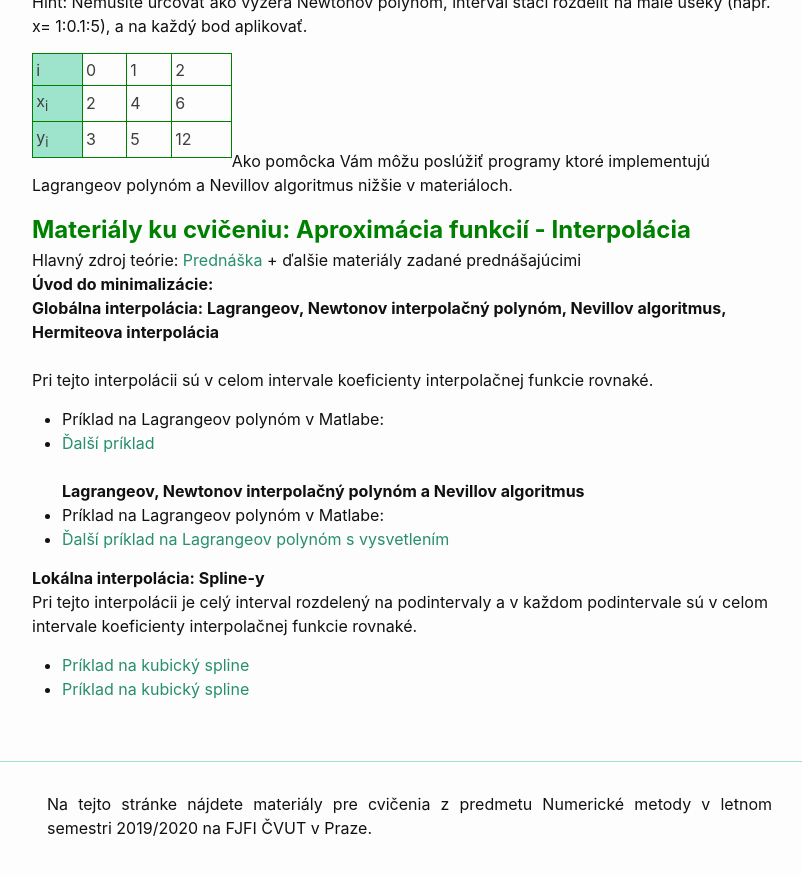
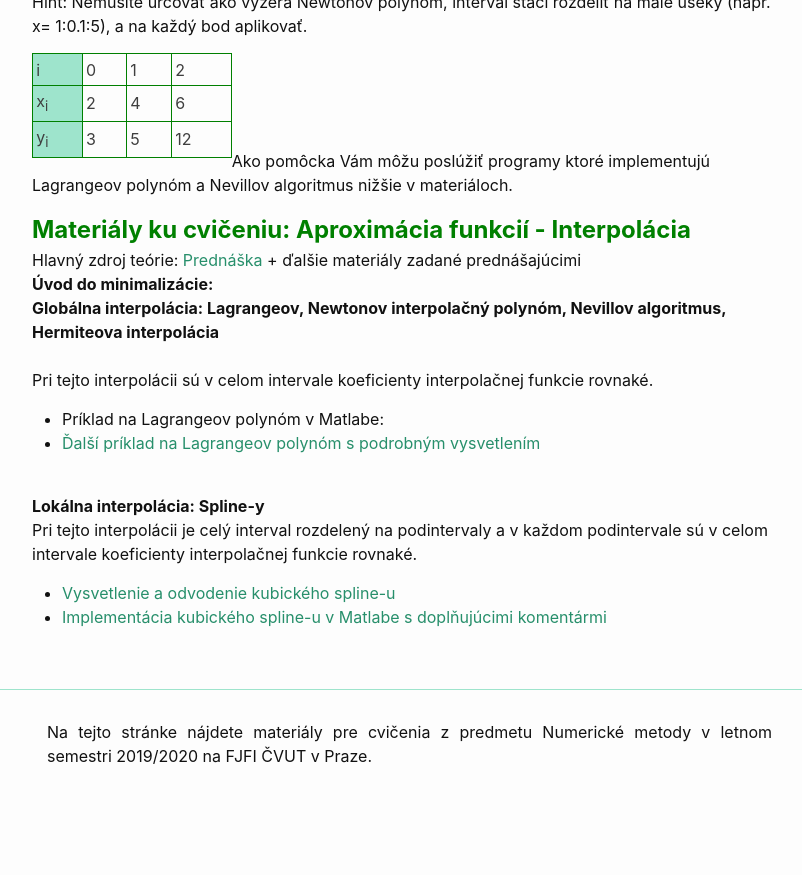
Before and after one commit to maslarova/maslarova.github.io, a Jekyll site: the page built from _posts/2020-03-27-cvicenie5.md, in a window 1280 px wide and 900 px high, scrolled down 693 px. Shown: the top 875 px of the window, without its empty margins (238-1040 px from the left). Built offline with Jekyll 4.4.1, drawn with Linux system fonts in a browser that asks for light colours; after the commit the page ends 1521 px from its top, so only the background shows below that.

Commit message:
uprava textu

```diff
--- a/_posts/2020-03-27-cvicenie5.md
+++ b/_posts/2020-03-27-cvicenie5.md
@@ -76,11 +76,6 @@ Hint: Nemusíte určovať ako vyzerá Newtonov polynóm, interval stačí rozdel
 <br />
 Ako pomôcka Vám môžu poslúžiť programy ktoré implementujú Lagrangeov polynóm a Nevillov algoritmus nižšie v materiáloch.
 
-
-
-
-
-
 <font size="5">  <span style="color:green"><b>Materiály ku cvičeniu: Aproximácia funkcií - Interpolácia</b></span></font>
 
  Hlavný zdroj teórie: [Prednáška](http://kfe.fjfi.cvut.cz/~limpouch/numet/aprox.pdf) + ďalšie materiály zadané prednášajúcimi <br />
@@ -89,14 +84,10 @@ Ako pomôcka Vám môžu poslúžiť programy ktoré implementujú Lagrangeov po
 <br />
 Pri tejto interpolácii sú v celom intervale koeficienty interpolačnej funkcie rovnaké.
 - Príklad na Lagrangeov polynóm v Matlabe: <br />
-- [Ďalší príklad ](http://maslarova.github.io/cvicenie4/porovnani_riesenie.m)<br />
+- [Ďalší príklad na Lagrangeov polynóm s podrobným vysvetlením](http://maslarova.github.io/cvicenie4/porovnani_riesenie.m)<br />
 <br />
- **Lagrangeov, Newtonov interpolačný polynóm a Nevillov algoritmus**  <br />
-- Príklad na Lagrangeov polynóm v Matlabe: <br />
-- [Ďalší príklad na Lagrangeov polynóm s vysvetlením](http://maslarova.github.io/cvicenie5/lagrange.pdf)<br />
 
  **Lokálna interpolácia: Spline-y**  <br />
 Pri tejto interpolácii je celý interval rozdelený na podintervaly a v každom podintervale sú v celom intervale koeficienty interpolačnej funkcie rovnaké.
-
-- [Príklad na kubický spline](http://maslarova.github.io/cvicenie5/spline.pdf)<br />
-- [Príklad na kubický spline](http://maslarova.github.io/cvicenie5/spline.m)<br />
+- [Vysvetlenie a odvodenie kubického spline-u](http://maslarova.github.io/cvicenie5/spline.pdf)<br />
+- [Implementácia kubického spline-u v Matlabe s doplňujúcimi komentármi](http://maslarova.github.io/cvicenie5/spline.m)<br />
```
